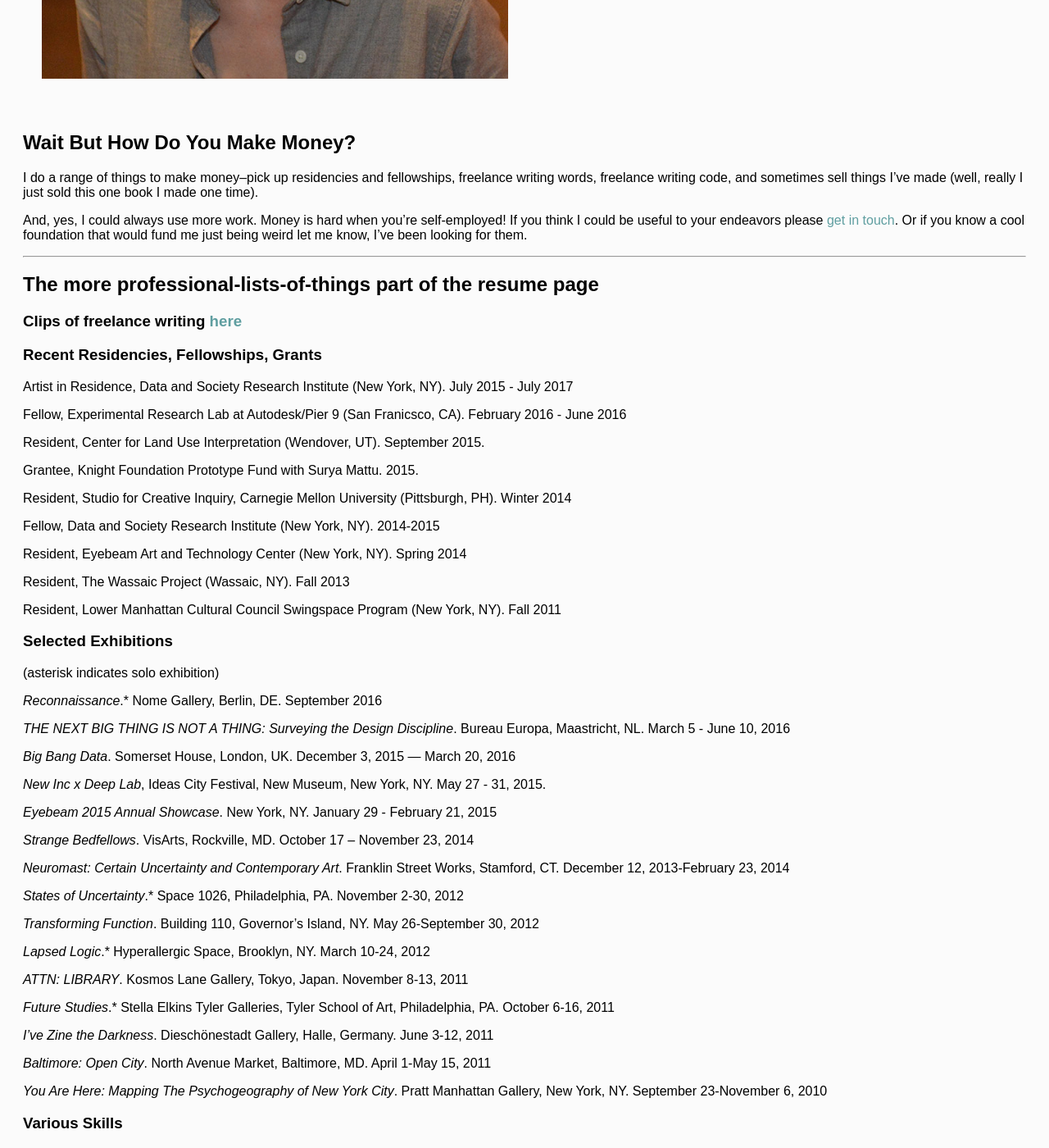
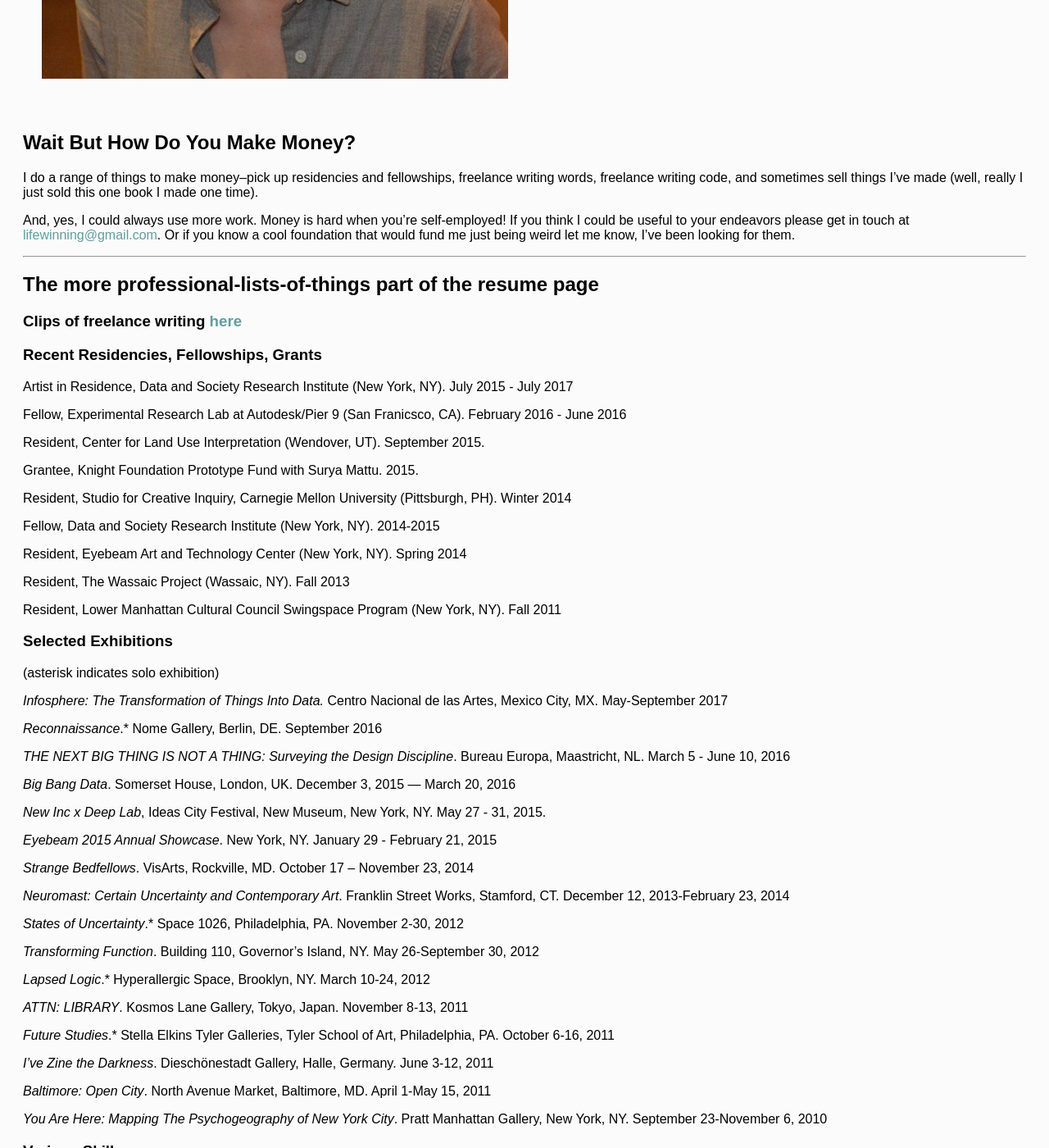
Before and after one commit to lifewinning/lifewinning, a Jekyll site: the page built from resume.md, in a window 1280 px wide and 1400 px high, scrolled down 592 px. Shown: the whole window at 82% size. Built offline with Jekyll 4.4.1, drawn with Linux system fonts in a browser that asks for light colours.

Commit message:
make email address more legible because i got complaints

```diff
--- a/resume.md
+++ b/resume.md
@@ -10,7 +10,7 @@ who: "I'm just a person. I live on a <a href=https://www.youtube.com/watch?v=QI4
 
 I do a range of things to make money--pick up residencies and fellowships, freelance writing words, freelance writing code, and sometimes sell things I've made (well, really I just sold this one book I made one time).
 
-And, yes, I could always use more work. Money is hard when you're self-employed! If you think I could be useful to your endeavors please [get in touch](mailto:lifewinning@gmail.com). Or if you know a cool foundation that would fund me just being weird let me know, I've been looking for them.
+And, yes, I could always use more work. Money is hard when you're self-employed! If you think I could be useful to your endeavors please get in touch at [lifewinning@gmail.com](mailto:lifewinning@gmail.com). Or if you know a cool foundation that would fund me just being weird let me know, I've been looking for them.
 
 ***
 
@@ -41,6 +41,8 @@ Resident, Lower Manhattan Cultural Council Swingspace Program (New York, NY). Fa
 ### Selected Exhibitions
 
 (asterisk indicates solo exhibition)
+
+*Infosphere: The Transformation of Things Into Data.* Centro Nacional de las Artes, Mexico City, MX. May-September 2017
 
 *Reconnaissance*.* Nome Gallery, Berlin, DE. September 2016
 
```
